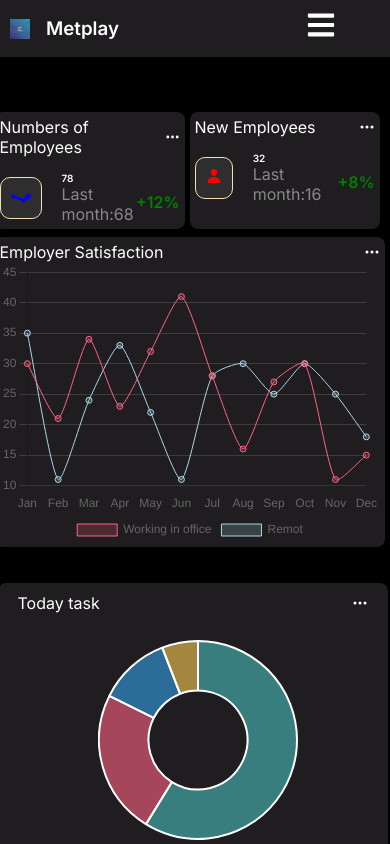
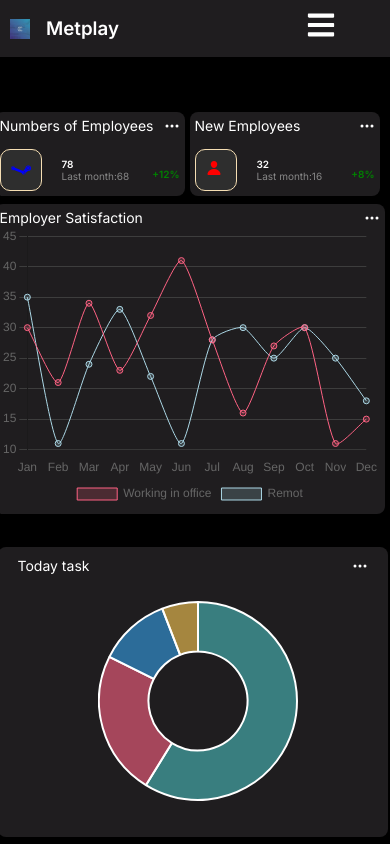
Before and after one commit to Ribulose123/Hr-dashboard-react, a React (Vite) app: page / in a window 390 px wide. Built offline with nearby package versions, Linux system fonts and the light colour scheme; no server answers.

Commit message:
new addition

```diff
--- a/src/App.css
+++ b/src/App.css
@@ -603,6 +603,7 @@ html, body {
   padding: 0.5rem 1rem;
   border-radius: 4px;
   cursor: pointer;
+  width: 90px;
 }
 
 .schedule-img{
@@ -842,6 +843,10 @@ html, body {
     max-width: 180px;
   }
 
+  .dot-int p{
+    font-size:14px ;
+  }
+
   .line-graph {
     max-width: 400px;
     margin-left: 0;
@@ -909,6 +914,31 @@ html, body {
   width: 100%;
   height: 100%;
 }
+
+.schedule-intervive{
+  left: 0;
+  margin-left: 0;
+}
+
+.schedele-details {
+    padding: 10px 20px;
+    margin-left: -2rem;
+  }
+
+  .interview-detials {
+    align-items: flex-start;
+  }
+
+  .schedule-info{
+    gap: 5px;
+  }
+
+  .schedule-info  strong, p{
+    font-size: 10px;
+  }
+
+
+
 }
 
 @media (max-width:468px){
```
